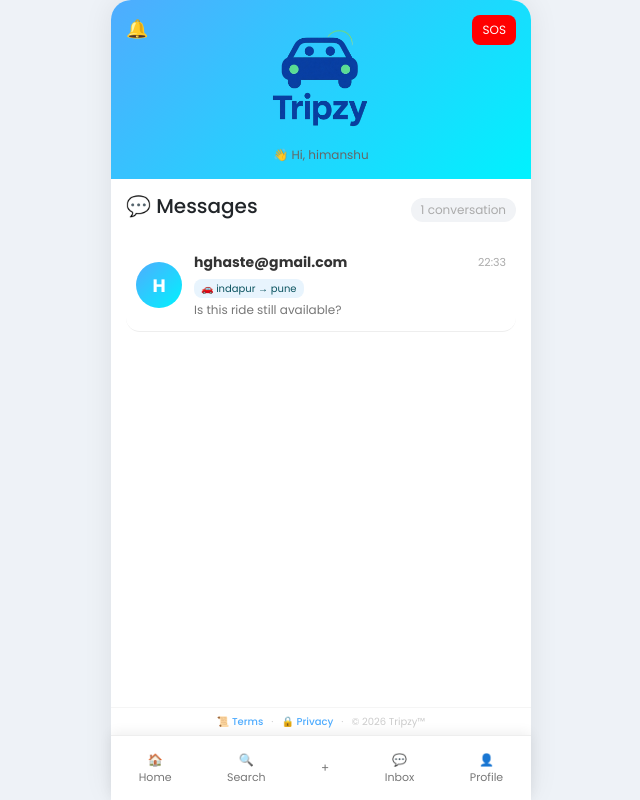
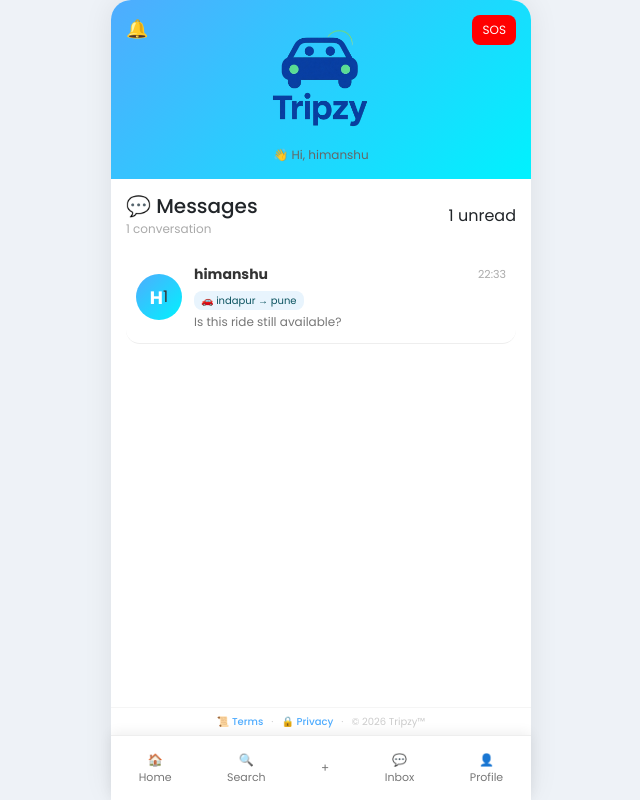
Before and after one commit to HIMANSHU-1202/Tripzy, a Flask app: page /inbox in a window 1280 px wide. Shown: the whole page, without its empty margins (319-959 px from the left). Run offline with Flask 3, Linux system fonts and the light colour scheme; a user stored in the database is signed in; data comes from the database, SQL or seed files in the repository.

Commit message:
Enhance inbox UI with fade-in effects and unread indicators
Updated inbox layout with fade-in effects and improved unread message display.

```diff
--- a/templates/inbox.html
+++ b/templates/inbox.html
@@ -3,36 +3,43 @@
 {% block content %}
 
 <!-- HEADER -->
-<div class="inbox-header">
-    <h5>💬 Messages</h5>
-    <span class="inbox-count">{{ chats|length }} conversation{{ 's' if chats|length != 1 else '' }}</span>
+<div class="inbox-header fade-in">
+    <div>
+        <h5 style="margin:0">💬 Messages</h5>
+        <p style="font-size:12px; color:#aaa; margin:2px 0 0">{{ chats|length }} conversation{{ 's' if chats|length != 1 else '' }}</p>
+    </div>
+    {% if total_unread > 0 %}
+    <span class="inbox-unread-total">{{ total_unread }} unread</span>
+    {% endif %}
 </div>
 
 {% if chats %}
-<div class="chat-list">
+<div class="chat-list fade-in">
     {% for chat in chats %}
-    <a href="/chat/{{ chat.user }}{% if chat.ride_id %}?ride_id={{ chat.ride_id }}{% endif %}" class="chat-item">
+    <a href="/chat/{{ chat.user }}{% if chat.ride_id %}?ride_id={{ chat.ride_id }}{% endif %}" class="chat-item {% if chat.unread > 0 %}chat-item-unread{% endif %}">
 
         <!-- Avatar -->
         <div class="chat-avatar-box">
             <div class="chat-avatar-inner">{{ (chat.display_name or chat.user)[0] | upper }}</div>
+            {% if chat.unread > 0 %}
+            <span class="chat-unread-dot">{{ chat.unread }}</span>
+            {% endif %}
         </div>
 
         <!-- Info -->
         <div class="chat-info">
             <div class="chat-item-top">
-                <strong>{{ chat.user }}</strong>
+                <strong class="{% if chat.unread > 0 %}chat-name-bold{% endif %}">{{ chat.display_name }}</strong>
                 <span class="chat-time">{{ chat.time }}</span>
             </div>
 
-            <!-- Ride context badge -->
             {% if chat.ride_info %}
-            <div class="chat-ride-badge">
-                🚗 {{ chat.ride_info.from_loc }} → {{ chat.ride_info.to_loc }}
-            </div>
+            <div class="chat-ride-badge">🚗 {{ chat.ride_info.from_loc }} → {{ chat.ride_info.to_loc }}</div>
             {% endif %}
 
-            <p class="chat-preview">{{ chat.message }}</p>
+            <p class="chat-preview {% if chat.unread > 0 %}chat-preview-unread{% endif %}">
+                {{ chat.message }}
+            </p>
         </div>
 
     </a>
@@ -41,7 +48,7 @@
 
 {% else %}
 <!-- Empty State -->
-<div class="inbox-empty-state">
+<div class="inbox-empty-state fade-in">
     <div class="inbox-empty-icon">💬</div>
     <h6>No messages yet</h6>
     <p>Find a ride and message the driver, or post a ride and chat with passengers.</p>
```
